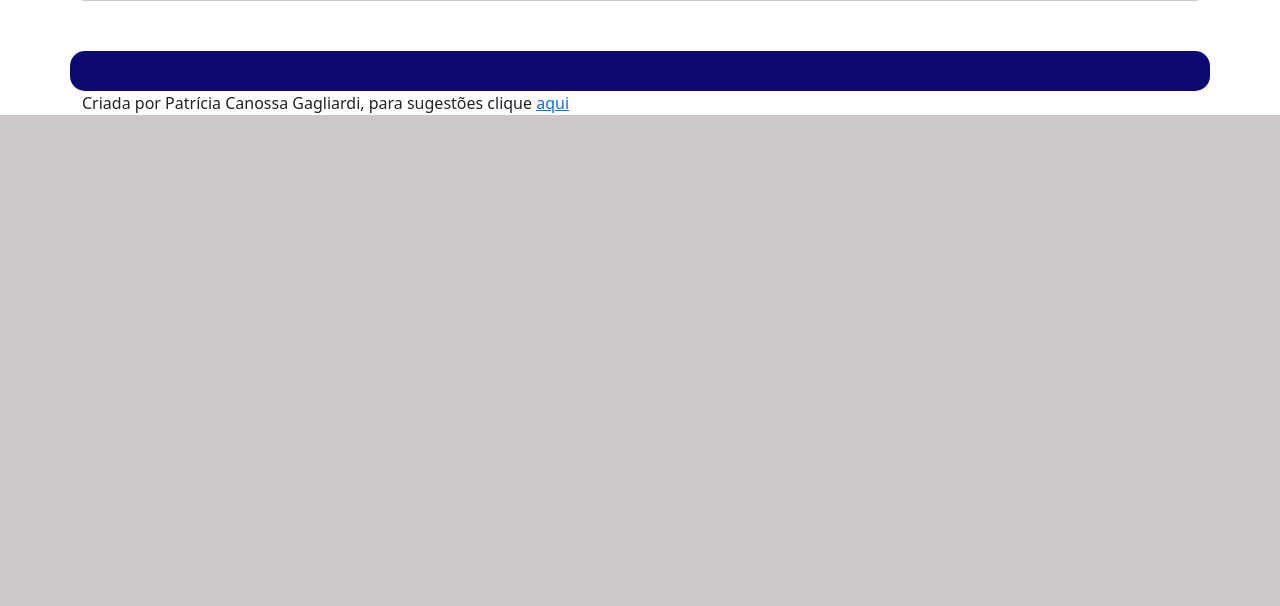
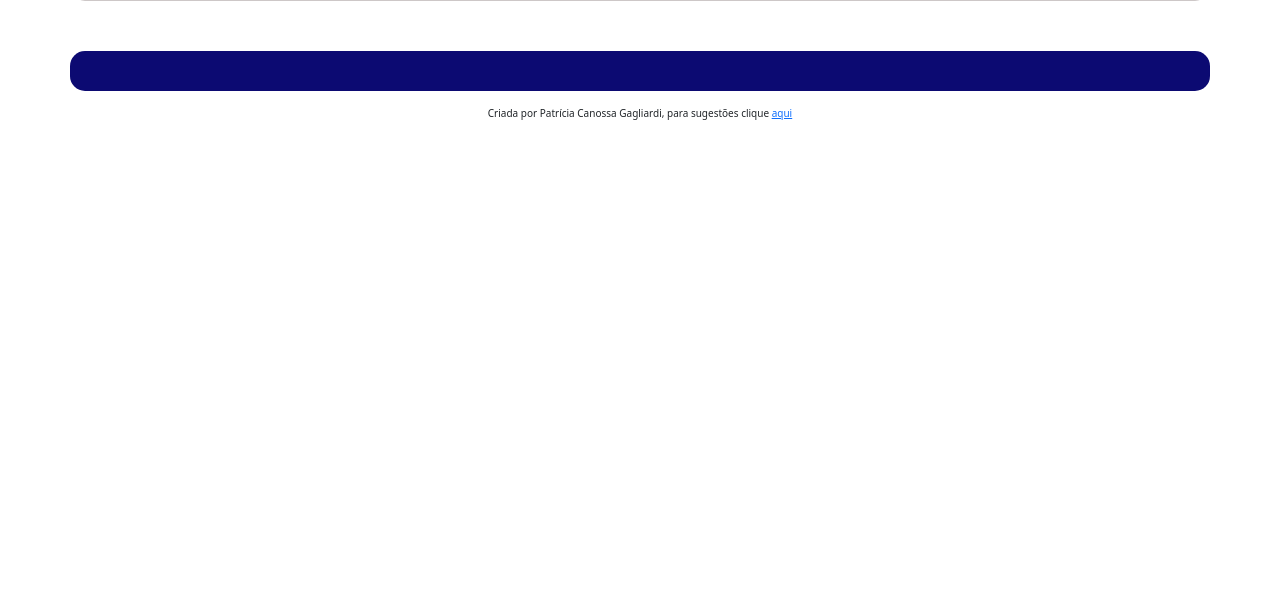
Before and after one commit to pcanossa/VetCalc, a PHP site: page / in a window 1280 px wide. Shown: the part 849-1455 px from the top of the page. Before the commit the page ends 964 px from the top, so only its background shows below. Run offline with PHP 8.4, Linux system fonts and the light colour scheme.

Commit message:
Adicional de estilo de créditos da página

```diff
--- a/style.css
+++ b/style.css
@@ -97,3 +97,12 @@ body {
 .resultado p {
     margin: 0;
 }
+
+.creditos {
+    font-size: 10px;
+    margin-top: 15px;
+    display: flex;
+    flex-direction: column;
+    align-items: center;
+    height:500px;
+}
```
